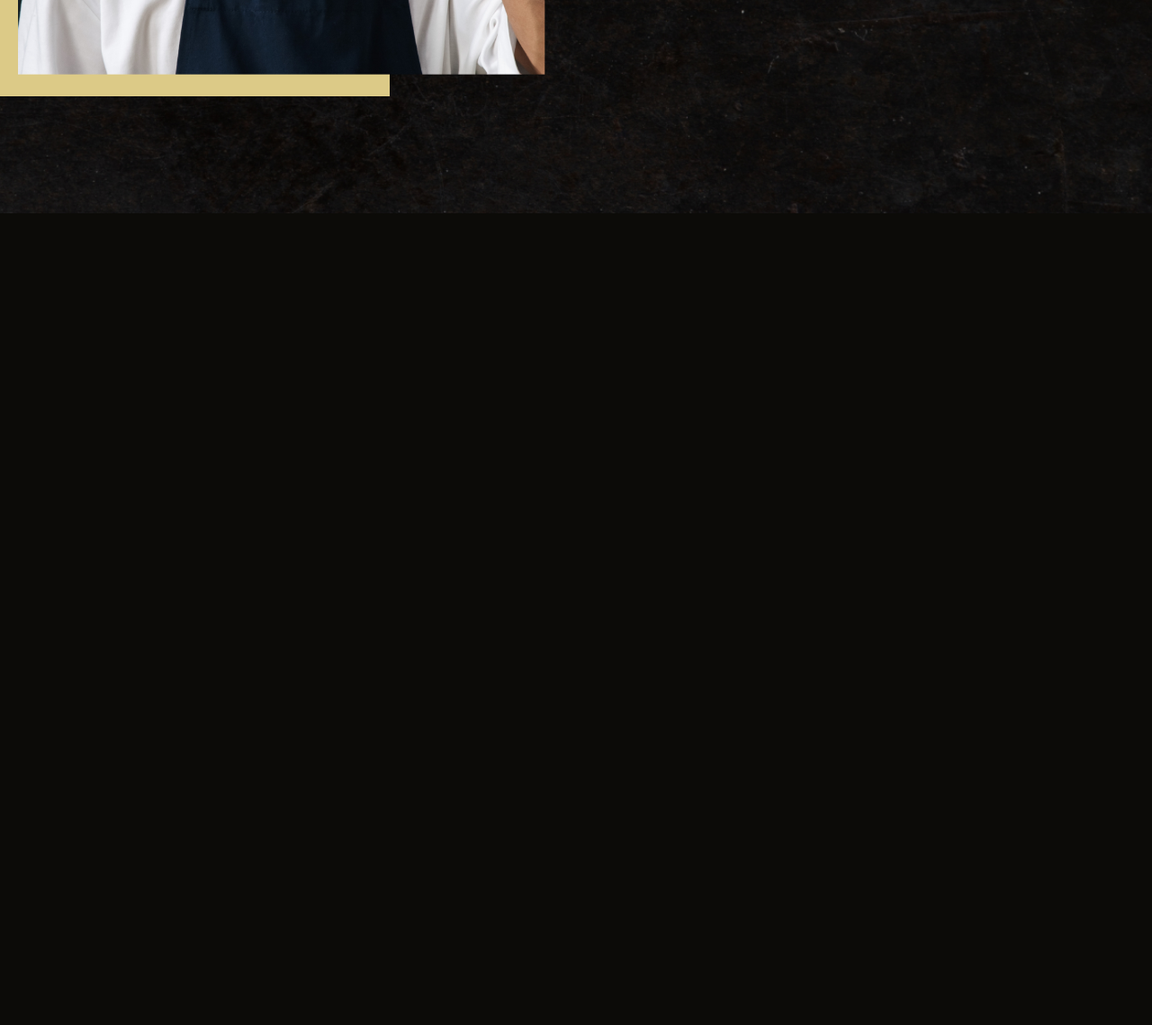
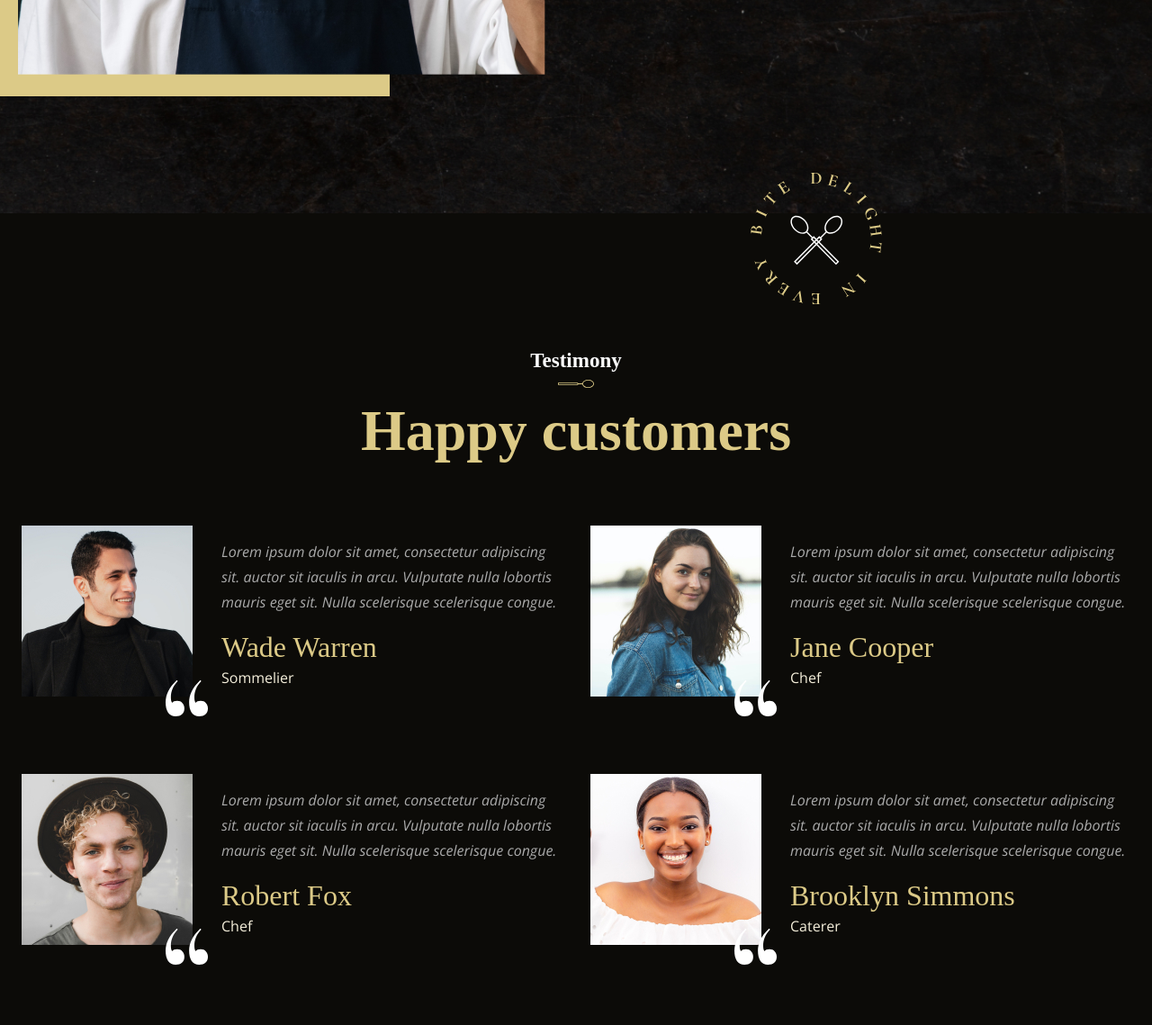
Before and after one commit to eberts-dev/gericht, a website: page src/index.html in a window 1280 px wide. Shown: the part 5705-6844 px from the top of the page at 90% size. Before the commit the page ends 5942 px from the top, so only its background shows below. Drawn offline with nearby package versions, Linux system fonts and the light colour scheme; files that its build step writes are made by us from their sources; a web font is replaced by a local one.

Commit message:
added customers

```diff
--- /dev/null
+++ b/src/assets/scss/customers.scss
@@ -0,0 +1,91 @@
+@import 'root.scss';
+
+.customers {
+  position: relative;
+  padding-bottom: 152px;
+  &::after {
+    content: '';
+    position: absolute;
+    top: -45px;
+    left: auto;
+    right: 300px;
+    width: 146px;
+    height: 146px;
+    background: url('../images/icons/seal.svg') top no-repeat;
+    background-size: cover;
+  }
+}
+
+.customers__title {
+  text-align: center;
+  padding: 152px 0 64px;
+}
+
+.customers__subtitle {
+  &::before {
+    content: '';
+    width: 100%;
+    left: 0;
+    right: 0;
+    margin:  0 auto;
+  }
+}
+
+.customers__container {
+  display:  flex;
+  flex-wrap: wrap;
+  justify-content: center;
+}
+
+.customer {
+  display: flex;
+  align-items: center;
+  max-width: 600px;
+  margin-bottom: 84px;
+}
+
+.customer:nth-child(2n) {
+  margin-left: 32px;
+}
+
+.customer__pic {
+  position: relative;
+  &::before {
+    content: '';
+    position: absolute;
+    width: 47px;
+    height: 40px;
+    background: url('../images/icons/quote.svg') no-repeat;
+    bottom: -20px;
+    left: auto;
+    right: -17px;
+  }
+}
+
+.customer__description {
+  padding: 0 0 0 32px;
+}
+
+.customer__text {
+  color: $description;
+  font-style: italic;
+  font-family: 'Open Sans', sans-serif;
+  line-height: 175%;
+}
+
+.customer__info {
+  padding: 16px 0 0 0;
+  .info__name {
+    font-family: 'Cormorant Upright', serif;
+    color: $accent;
+    font-size: 32px;
+    line-height: 130%;
+  }
+
+  .info__job {
+    font-family: 'Open Sans', sans-serif;
+    color: $accent-light;
+    font-size: 16px;
+    padding: 4px 0 0 0;
+  }
+}
--- a/src/assets/scss/root.scss
+++ b/src/assets/scss/root.scss
@@ -6,6 +6,7 @@ $accent: #DCCA87;
 $accent-20: #DCCA8720;
 $description: #AAAAAA;
 $line: #FAFAFA;
+$accent-light: #F5EFDB;
 
 // global grid
 
--- a/src/assets/scss/style.scss
+++ b/src/assets/scss/style.scss
@@ -6,6 +6,9 @@
 @import 'carte.scss';
 @import 'special.scss';
 @import 'chef.scss';
+@import 'customers.scss';
+
+
 
 body {
   margin: 0;
--- a/src/index.html
+++ b/src/index.html
@@ -11,6 +11,8 @@ title: Geright / Главная
 {{> carte }}
 {{> special }}
 {{> chef }}
+{{> customers }}
+
 
 
 {{> src }}
--- /dev/null
+++ b/src/tpl/partials/customers.html
@@ -0,0 +1,73 @@
+<section class="component-customers">
+  <div class="customers">
+    <div class="wrapper">
+      <div class="customers__title">
+        <div class="subtitle customers__subtitle">Testimony</div>
+        <h1 class="title">Happy customers</h1>
+      </div>
+
+      <div class="customers__container">
+        <div class="customer">
+          <picture class="customer__pic">
+            <img src="assets/images/main/customers/1.jpg" width="190" height="190" alt="Sommelier">
+          </picture>
+          <div class="customer__description">
+            <div class="customer__text">
+              Lorem ipsum dolor sit amet, consectetur adipiscing sit. auctor sit iaculis in arcu. Vulputate nulla lobortis mauris eget sit. Nulla scelerisque scelerisque congue.
+            </div>
+            <div class="customer__info">
+              <div class="info__name">Wade Warren</div>
+              <div class="info__job">Sommelier</div>
+            </div>
+          </div>
+        </div>
+
+        <div class="customer">
+          <picture class="customer__pic">
+            <img src="assets/images/main/customers/2.jpg" width="190" height="190" alt="Chef">
+          </picture>
+          <div class="customer__description">
+            <div class="customer__text">
+              Lorem ipsum dolor sit amet, consectetur adipiscing sit. auctor sit iaculis in arcu. Vulputate nulla lobortis mauris eget sit. Nulla scelerisque scelerisque congue.
+            </div>
+            <div class="customer__info">
+              <div class="info__name">Jane Cooper</div>
+              <div class="info__job">Chef</div>
+            </div>
+          </div>
+        </div>
+
+        <div class="customer">
+          <picture class="customer__pic">
+            <img src="assets/images/main/customers/3.jpg" width="190" height="190" alt="Chef">
+          </picture>
+          <div class="customer__description">
+            <div class="customer__text">
+              Lorem ipsum dolor sit amet, consectetur adipiscing sit. auctor sit iaculis in arcu. Vulputate nulla lobortis mauris eget sit. Nulla scelerisque scelerisque congue.
+            </div>
+            <div class="customer__info">
+              <div class="info__name">Robert Fox</div>
+              <div class="info__job">Chef</div>
+            </div>
+          </div>
+        </div>
+
+        <div class="customer">
+          <picture class="customer__pic">
+            <img src="assets/images/main/customers/4.jpg" width="190" height="190" alt="Caterer">
+          </picture>
+          <div class="customer__description">
+            <div class="customer__text">
+              Lorem ipsum dolor sit amet, consectetur adipiscing sit. auctor sit iaculis in arcu. Vulputate nulla lobortis mauris eget sit. Nulla scelerisque scelerisque congue.
+            </div>
+            <div class="customer__info">
+              <div class="info__name">Brooklyn Simmons</div>
+              <div class="info__job">Caterer</div>
+            </div>
+          </div>
+        </div>
+
+      </div>
+    </div>
+  </div>
+</section>
```
Also changed, not shown: src/assets/images/icons/quote.svg (added), src/assets/images/main/customers/1.jpg (added), src/assets/images/main/customers/2.jpg (added), src/assets/images/main/customers/3.jpg (added), src/assets/images/main/customers/4.jpg (added).
